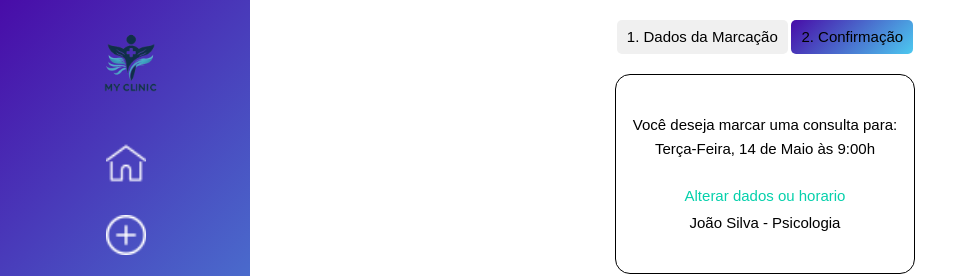
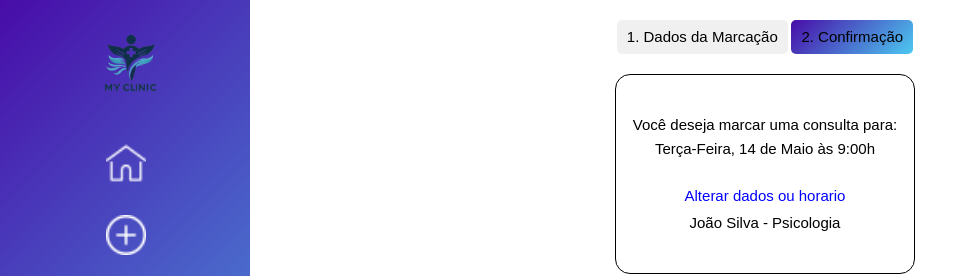
Before and after one commit to ruiiramos/myClinic-FrontEnd, a Vue app: page /confirmacao in a window 1280 px wide. Shown: the top 276 px of the page, without its empty margins (0-978 px from the left). Built offline with nearby package versions, Linux system fonts and the light colour scheme; what v-calendar would draw is missing.

Commit message:
atualizaçao

```diff
--- a/src/views/ConfirmacaoView.vue
+++ b/src/views/ConfirmacaoView.vue
@@ -40,7 +40,7 @@
         this.popupVisible = true;
         setTimeout(() => {
           this.popupVisible = false;
-        }, 2000); // 2 segundos
+        }, 2000);
       }
     }
   };
@@ -99,7 +99,7 @@
     display: block;
     text-align: center;
     margin-top: 20px;
-    color: #04D0AB;
+    color: blue;
     text-decoration: none;
     transition: color 0.3s;
   }
```
